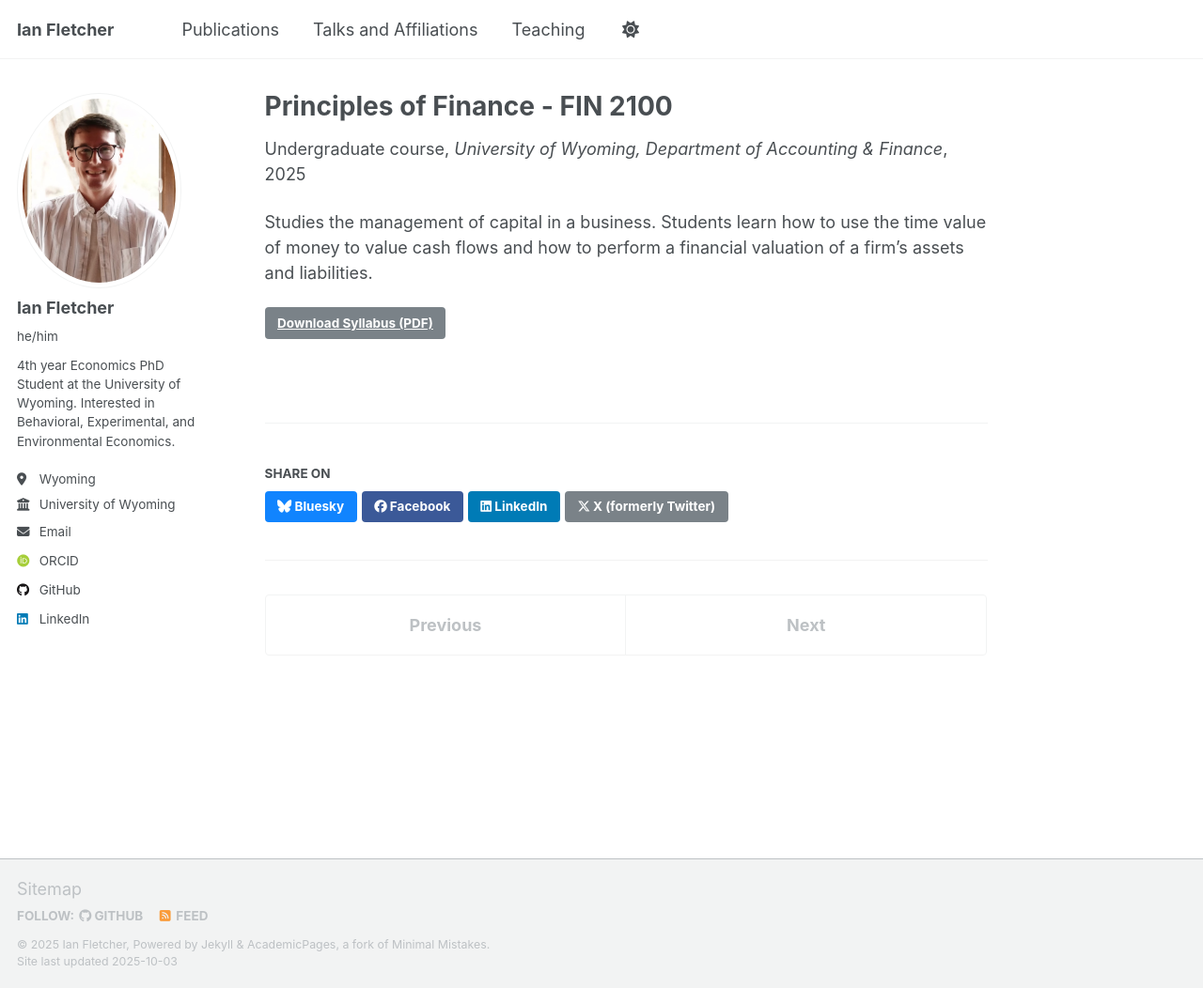
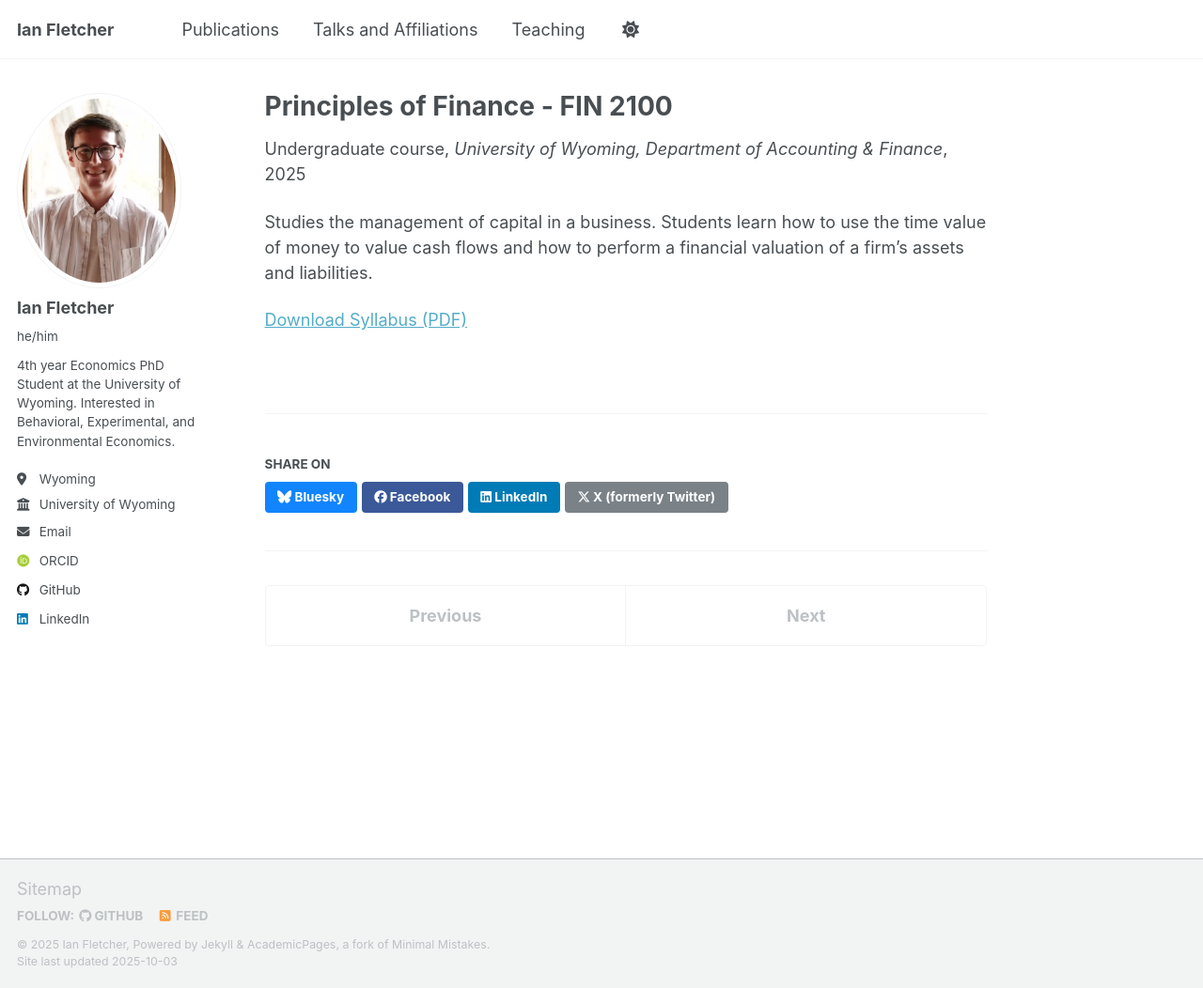
Before and after one commit to fletcherian/fletcherian.github.io, a Jekyll site: the page built from _teaching/2025-spring-fin2100.md, in a window 1280 px wide and 1052 px high. Shown: the whole window at 94% size. Built offline with Jekyll 4.4.1, drawn with Linux system fonts in a browser that asks for light colours; some web fonts are replaced; a script that is not in the unit is left out.

Commit message:
Update 2025-spring-fin2100.md

```diff
--- a/_teaching/2025-spring-fin2100.md
+++ b/_teaching/2025-spring-fin2100.md
@@ -9,8 +9,4 @@ date: 2025-01-01
 
 Studies the management of capital in a business. Students learn how to use the time value of money to value cash flows and how to perform a financial valuation of a firm's assets and liabilities.
 
-<p>
-  <a class="btn btn--primary" href="{{ '/files/FIN2100_Syllabus.pdf' | absolute_url }}" target="_blank" rel="noopener">
-    Download Syllabus (PDF)
-  </a>
-</p>
+[Download Syllabus (PDF)](https://fletcherian.github.io/files/FIN2100_Syllabus.pdf)
```
